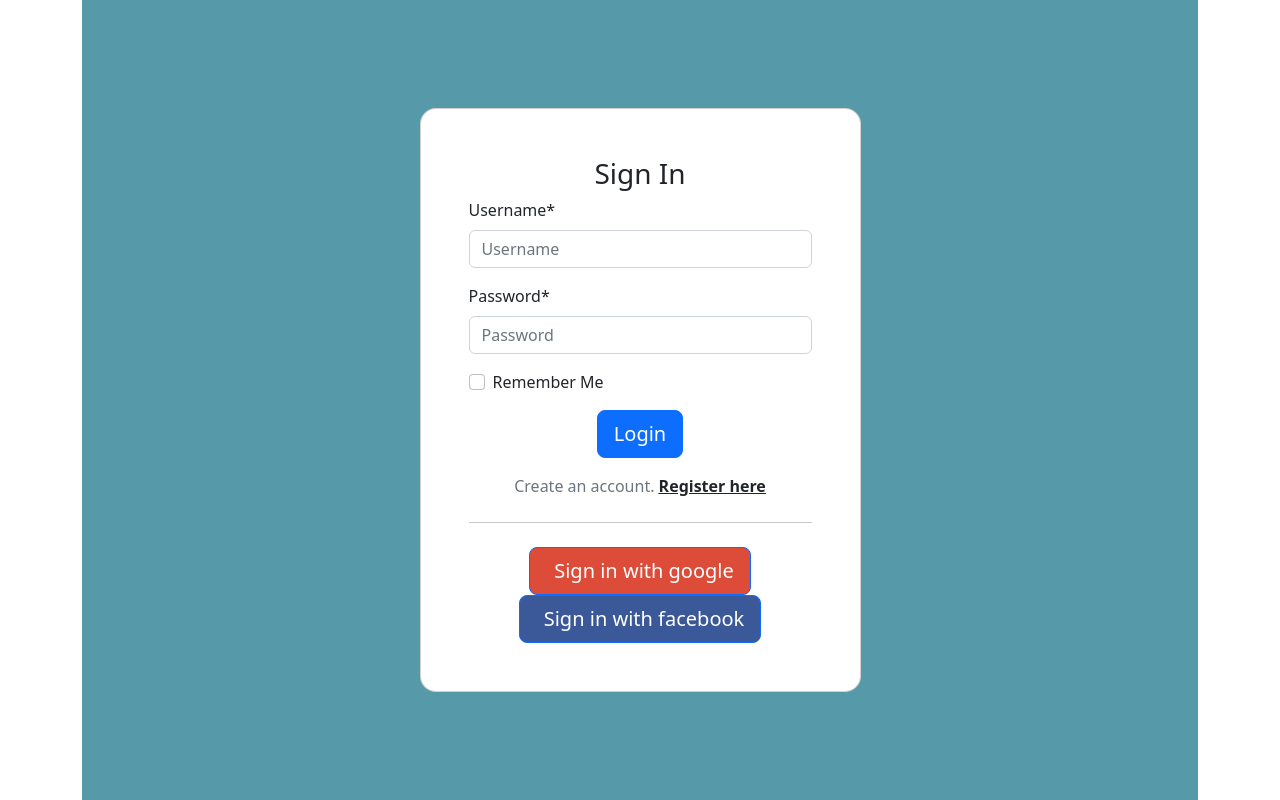
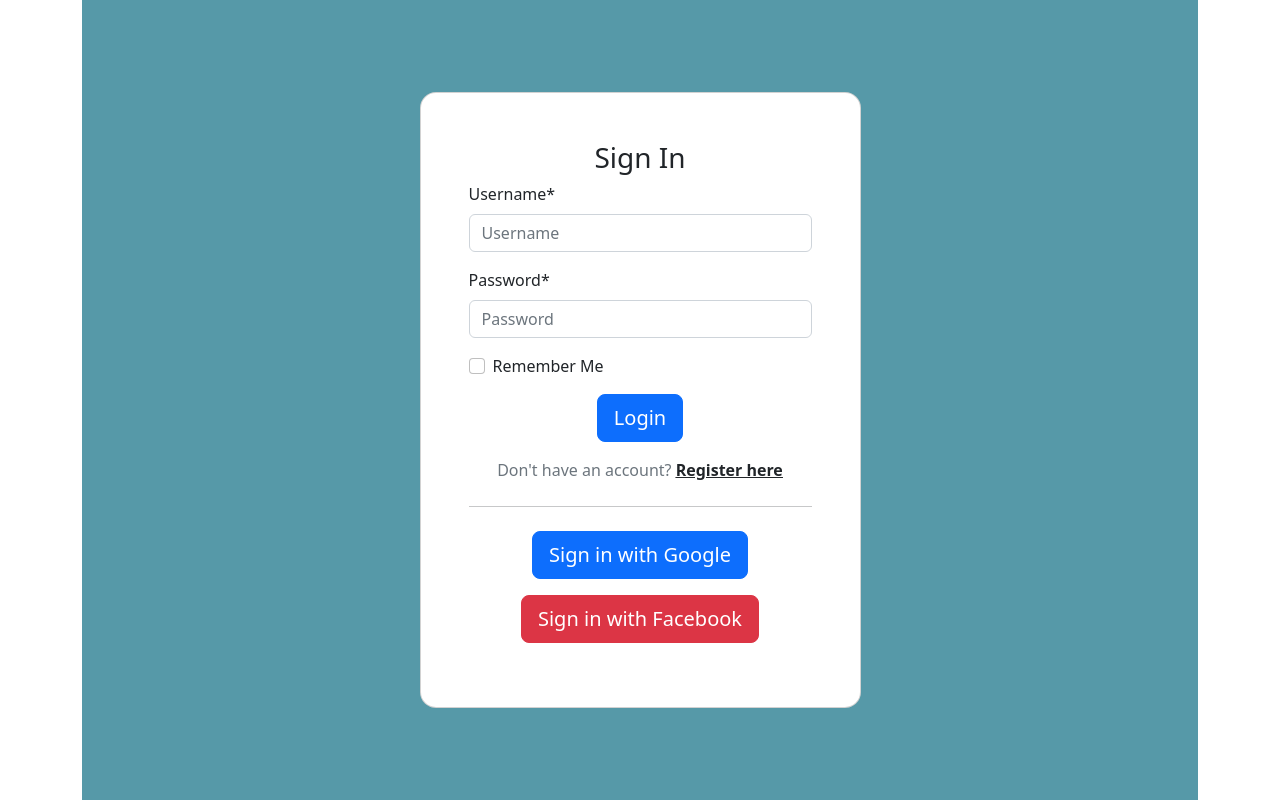
Before and after one commit to Isratjahanmokta/eShop, a Django app: page /accounts/login/ in a window 1280 px wide. Shown: the part 56-856 px from the top of the page. Run offline with Django 4.2, Linux system fonts and the light colour scheme; some libraries are stand-ins or nearby versions.

Commit message:
Allauth social account authorization

```diff
--- a/templates/account/login.html
+++ b/templates/account/login.html
@@ -1,4 +1,5 @@
 {% extends 'base.html' %}
+{% load socialaccount %}
 {% load crispy_forms_tags %}
 {% block title_block %} {{title}} {% endblock %}
 
@@ -20,17 +21,20 @@
                 <button type="submit" class="btn btn-primary btn-block btn-lg ">Login</button>
               </div>
 
-              <p class="text-center text-muted mt-3 mb-0">Create an account. <a href="{% url 'account_signup' %}"
+              <p class="text-center text-muted mt-3 mb-0">Don't have an account? <a href="{% url 'account_signup' %}"
                   class="fw-bold text-body"><u>Register here</u></a></p>
 
               <hr class="my-4">
-              <div class="text-center">
-              <button class="btn btn-lg btn-block btn-primary " style="background-color: #dd4b39;"
-                type="submit"><i class="fab fa-google me-2"></i> Sign in with google</button>
-              <button class="btn btn-lg btn-block btn-primary mb-6 text-center" style="background-color: #3b5998;"
-                type="submit"><i class="fab fa-facebook-f me-2"></i>Sign in with facebook</button>
+
+              <div class="d-flex justify-content-center">
+                    <a href="{% provider_login_url 'google' %}" class="btn btn-primary btn-lg"  role="button" aria-disabled="true">Sign in with
+                      Google</a>
               </div>
-              </form>
+              <div class="d-flex justify-content-center py-3">
+                <a href="{% provider_login_url 'facebook' method="oauth2"%}" class="btn btn-danger btn-lg"  role="button" aria-disabled="true">Sign in with
+                  Facebook</a>
+          </div>
+            </form>
           </div>
         </div>
       </div>
--- a/templates/nav-bar.html
+++ b/templates/nav-bar.html
@@ -4,6 +4,7 @@
 <head>
     <title>Bootstrap Example</title>
     <meta charset="utf-8">
+    <link rel="stylesheet" href="path/to/font-awesome/css/font-awesome.min.css">
     <meta name="viewport" content="width=device-width, initial-scale=1">
     <link href="https://cdn.jsdelivr.net/npm/bootstrap@5.2.3/dist/css/bootstrap.min.css" rel="stylesheet">
     <script src="https://cdn.jsdelivr.net/npm/bootstrap@5.2.3/dist/js/bootstrap.bundle.min.js"></script>
```
Also changed, not shown: Ecommerce_project/settings.py (+19 -2 lines), authentication/migrations/0001_initial.py, 1 other file.
